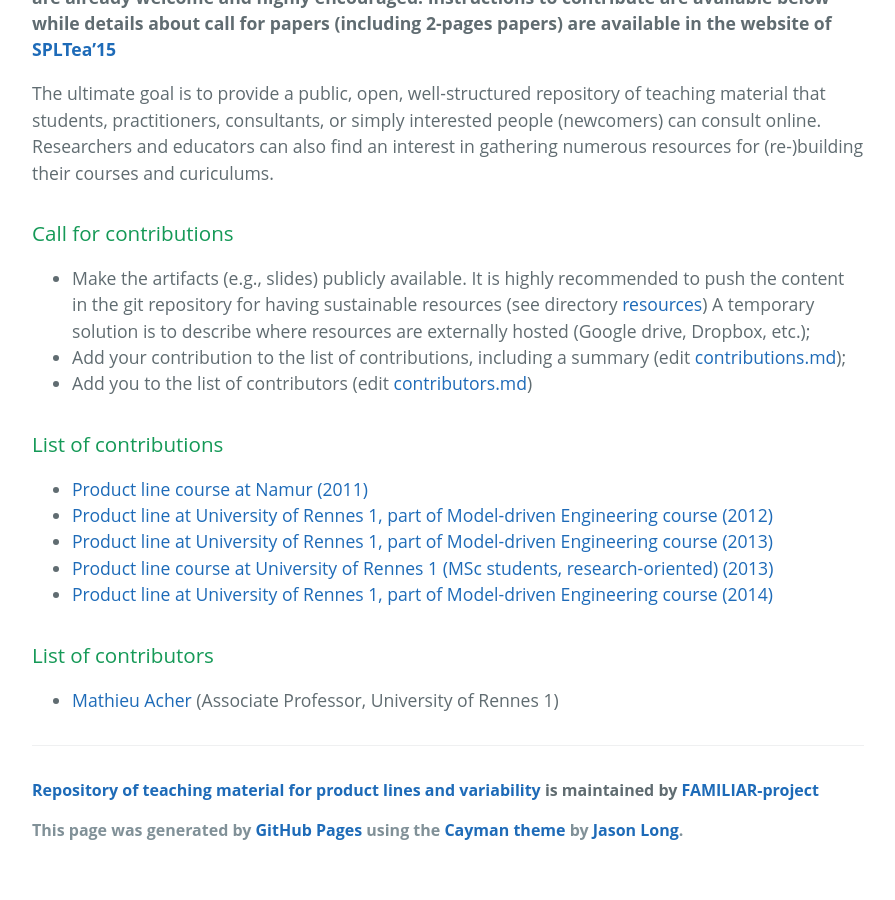
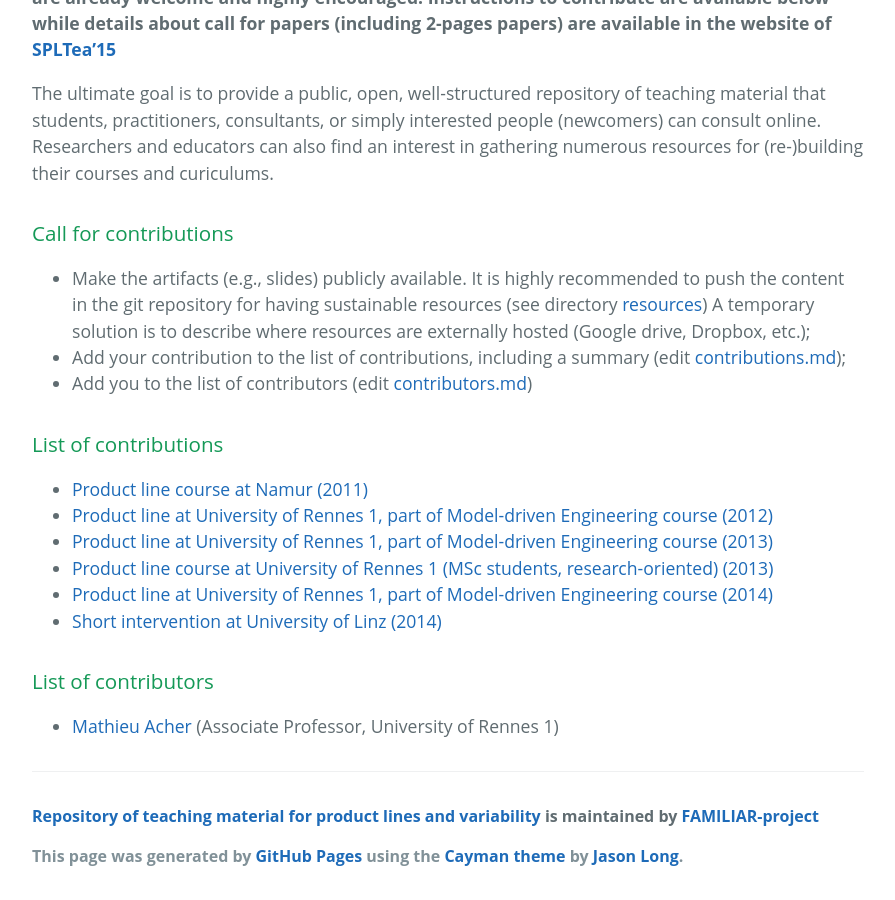
Before and after one commit to FAMILIAR-project/teaching, a Jekyll site: the page built from index.html, in a window 1280 px wide and 900 px high, scrolled down 630 px. Shown: the whole window, without its empty margins (192-1087 px from the left). Built offline with Jekyll 4.4.1, drawn with Linux system fonts in a browser that asks for light colours; before the commit the page ends 1504 px from its top, so only the background shows below that.

Commit message:
Update contributions.md

```diff
--- a/_includes/contributions.md
+++ b/_includes/contributions.md
@@ -5,3 +5,4 @@
  * [Product line at University of Rennes 1, part of Model-driven Engineering course (2013)](rennes2013.html)
  * [Product line course at University of Rennes 1 (MSc students, research-oriented) (2013)](rennes2013-MRI.html)
  * [Product line at University of Rennes 1, part of Model-driven Engineering course (2014)](rennes2014.html)
+ * [Short intervention at University of Linz (2014)](linz2014.html)
```
